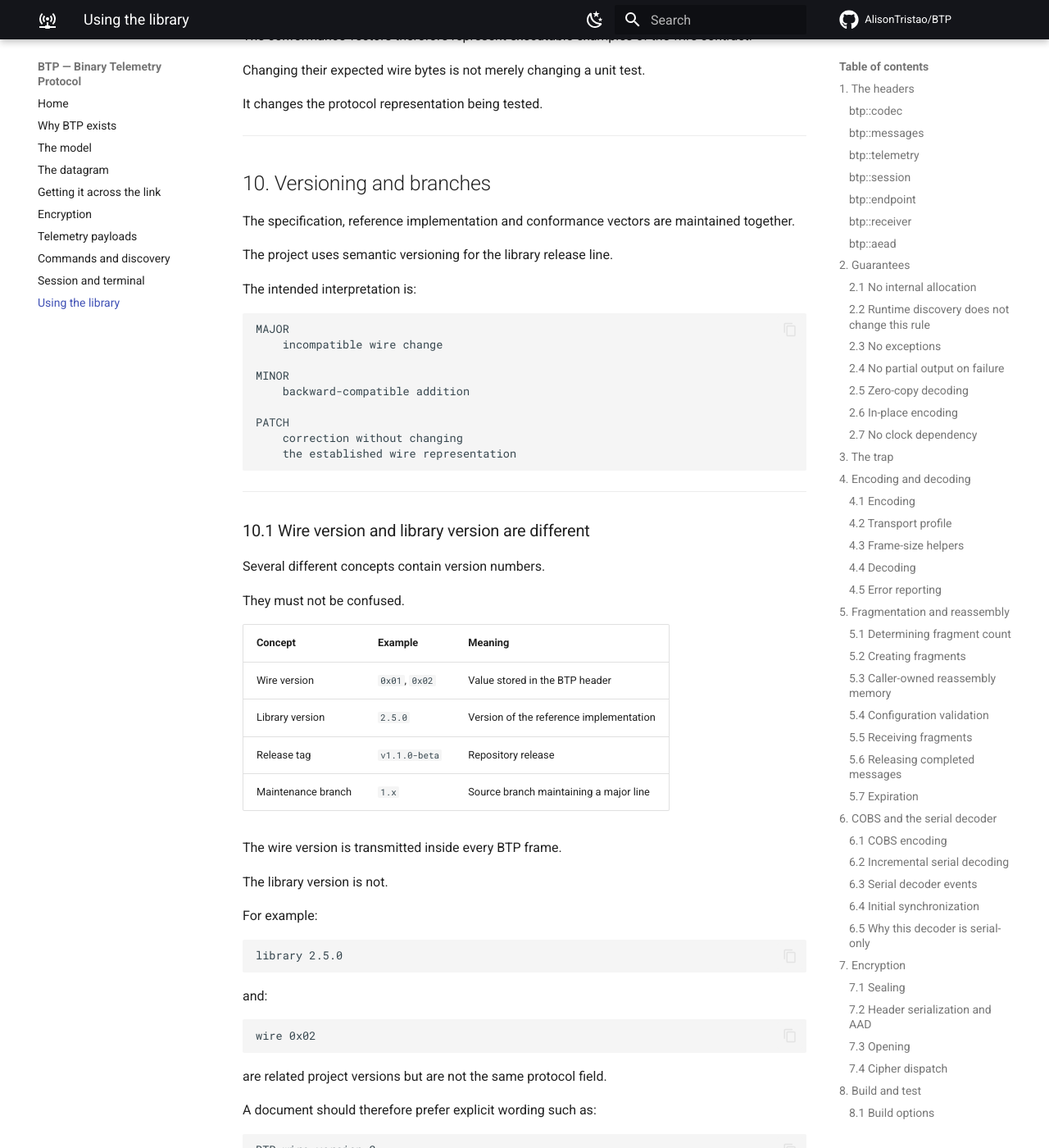
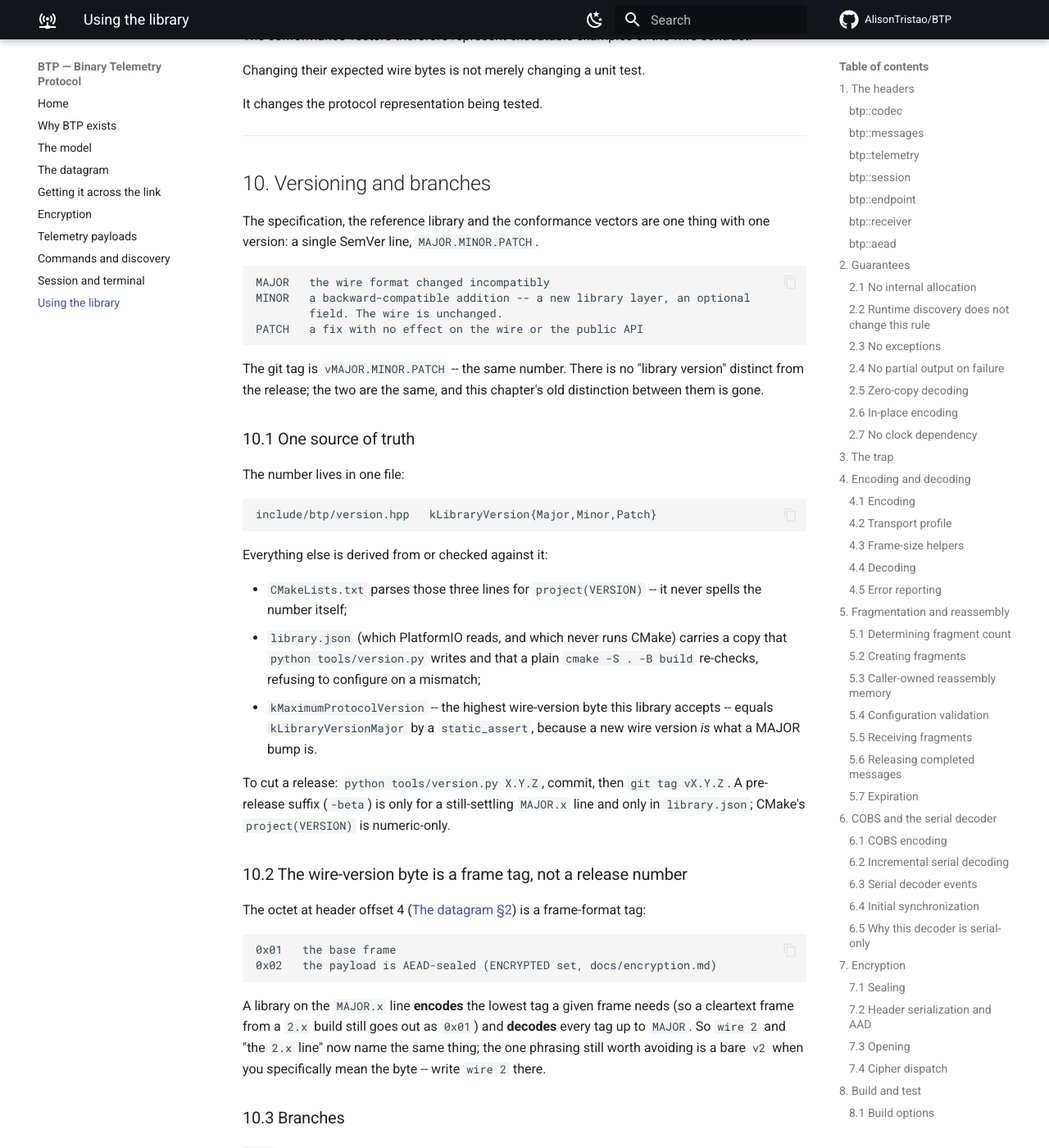
Before and after one commit to AlisonTristao/BTP, an MkDocs documentation site: the page built from docs/library.md, in a window 1280 px wide and 1400 px high, scrolled down 33620 px. Shown: the whole window at 82% size. Built offline with MkDocs 1.6.1 and Material for MkDocs 9.7.7, drawn with Linux system fonts in a browser that asks for light colours; comment, search, counter and statistics services are not loaded; some of the changed text lies outside the part shown.

Commit message:
versioning: one SemVer line, one source of truth (include/btp/version.hpp)
The number lived in four places (CMakeLists project(VERSION), library.json,
kLibraryVersion* in codec.hpp) framed by the docs as "four things that don't
mix"; they drifted (index.md said v2.5.0 at library 2.10.0).

- include/btp/version.hpp is now the single source: CMake parses it for
  project(VERSION) and refuses to configure if library.json disagrees.
- tools/version.py reads/checks/sets the number; .github/workflows/version.yml
  runs --check on any version-file change.
- static_assert ties kMaximumProtocolVersion to kLibraryVersionMajor: a new
  wire version is exactly what a MAJOR bump is.
- README / docs/index.md / docs/library.md section 10 rewritten: one line,
  MAJOR is also the wire byte and the branch name, no separate "library
  version".

No wire change, no API change (codec.hpp re-exports via the new header).

Co-Authored-By: Claude Sonnet 5 <noreply@anthropic.com>

````diff
--- a/docs/library.md
+++ b/docs/library.md
@@ -1712,103 +1712,78 @@ It changes the protocol representation being tested.
 
 ## 10. Versioning and branches
 
-The specification, reference implementation and conformance vectors are maintained together.
-
-The project uses semantic versioning for the library release line.
-
-The intended interpretation is:
-
-```text
-MAJOR
-    incompatible wire change
-
-MINOR
-    backward-compatible addition
-
-PATCH
-    correction without changing
-    the established wire representation
-```
-
----
-
-### 10.1 Wire version and library version are different
-
-Several different concepts contain version numbers.
-
-They must not be confused.
-
-| Concept            | Example        | Meaning                                 |
-| ------------------ | -------------- | --------------------------------------- |
-| Wire version       | `0x01`, `0x02` | Value stored in the BTP header          |
-| Library version    | `2.5.0`        | Version of the reference implementation |
-| Release tag        | `v1.1.0-beta`  | Repository release                      |
-| Maintenance branch | `1.x`          | Source branch maintaining a major line  |
-
-The wire version is transmitted inside every BTP frame.
-
-The library version is not.
-
-For example:
-
-```text
-library 2.5.0
-```
-
-and:
-
-```text
-wire 0x02
-```
-
-are related project versions but are not the same protocol field.
-
-A document should therefore prefer explicit wording such as:
-
-```text
-BTP wire version 2
-```
-
-or:
-
-```text
-BTP library 2.5.0
-```
-
-rather than an ambiguous:
-
-```text
-BTP v2
-```
-
-when the distinction matters.
-
----
-
-### 10.2 Branch layout
-
-The current branch model keeps the newest major line on:
-
-```text
-main
-```
-
-and retains previous major lines in maintenance branches.
-
-For example:
-
-| Branch | Wire                       |
-| ------ | -------------------------- |
-| `main` | current wire line          |
-| `1.x`  | wire version 1 maintenance |
-
-When a future incompatible wire version is introduced, the previous major line can be preserved on its own maintenance branch.
-
-This allows an existing deployment to remain pinned to the implementation corresponding to the wire contract it uses.
-
----
-
-### 10.3 Protocol changes and vectors
+The specification, the reference library and the conformance vectors are one
+thing with one version: a single SemVer line, `MAJOR.MINOR.PATCH`.
+
+```text
+MAJOR   the wire format changed incompatibly
+MINOR   a backward-compatible addition -- a new library layer, an optional
+        field. The wire is unchanged.
+PATCH   a fix with no effect on the wire or the public API
+```
+
+The git tag is `vMAJOR.MINOR.PATCH` -- the same number. There is no "library
+version" distinct from the release; the two are the same, and this chapter's
+old distinction between them is gone.
+
+### 10.1 One source of truth
+
+The number lives in one file:
+
+```text
+include/btp/version.hpp   kLibraryVersion{Major,Minor,Patch}
+```
+
+Everything else is derived from or checked against it:
+
+* `CMakeLists.txt` parses those three lines for `project(VERSION)` -- it never
+  spells the number itself;
+* `library.json` (which PlatformIO reads, and which never runs CMake) carries a
+  copy that `python tools/version.py` writes and that a plain `cmake -S . -B
+  build` re-checks, refusing to configure on a mismatch;
+* `kMaximumProtocolVersion` -- the highest wire-version byte this library
+  accepts -- equals `kLibraryVersionMajor` by a `static_assert`, because a new
+  wire version *is* what a MAJOR bump is.
+
+To cut a release: `python tools/version.py X.Y.Z`, commit, then `git tag
+vX.Y.Z`. A pre-release suffix (`-beta`) is only for a still-settling `MAJOR.x`
+line and only in `library.json`; CMake's `project(VERSION)` is numeric-only.
+
+### 10.2 The wire-version byte is a frame tag, not a release number
+
+The octet at header offset 4 ([The datagram §2](frame.md#2-header-format)) is a
+frame-format tag:
+
+```text
+0x01   the base frame
+0x02   the payload is AEAD-sealed (ENCRYPTED set, docs/encryption.md)
+```
+
+A library on the `MAJOR.x` line **encodes** the lowest tag a given frame needs
+(so a cleartext frame from a `2.x` build still goes out as `0x01`) and
+**decodes** every tag up to `MAJOR`. So `wire 2` and "the `2.x` line" now name
+the same thing; the one phrasing still worth avoiding is a bare `v2` when you
+specifically mean the byte -- write `wire 2` there.
+
+### 10.3 Branches
+
+`main` always carries the newest major. When a new major lands, the previous one
+is cut to a `MAJOR.x` branch and maintained there.
+
+| Branch | Holds | Newest wire byte |
+| ------ | ----- | ---------------- |
+| `main` | the `2.x` line | `0x02` |
+| `1.x`  | maintenance of the `1.x` line (`v1.1.0-beta`) | `0x01` |
+
+The `1.x` branch is for a deployment that cannot take the whole `2.x` library
+surface, not a sign that `main` dropped wire 1 -- a `2.x` build still speaks it.
+A branch is named after the major it holds, never the one still coming: when
+wire 3 arrives, a `2.x` branch is cut from that day's `main` and `main` moves to
+`3.0`.
+
+---
+
+### 10.4 Protocol changes and vectors
 
 An incompatible wire change requires coordinated updates to:
 
````
Also changed, not shown: CMakeLists.txt (+35 -1 lines), README.md (+36 -31 lines), docs/index.md (+7 -6 lines), tools/version.py (added, +99 -0 lines), 3 other files.
